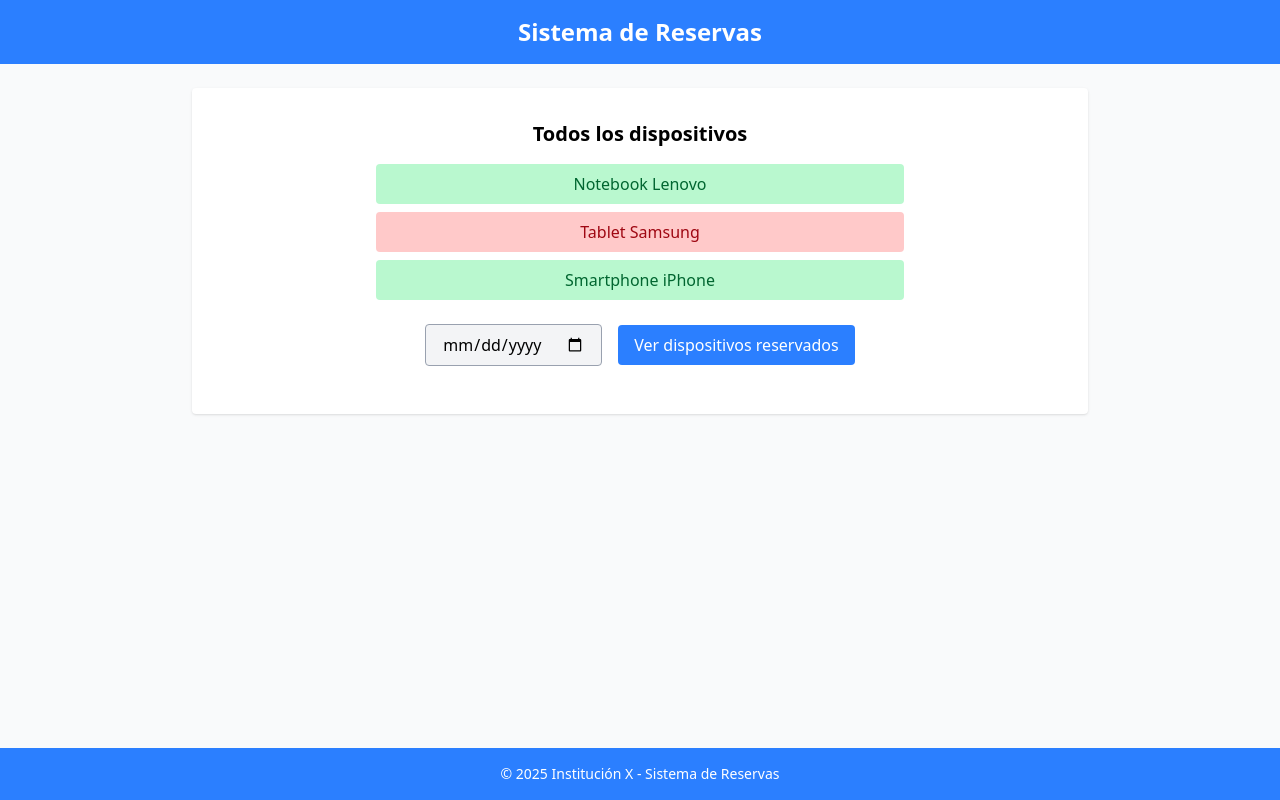
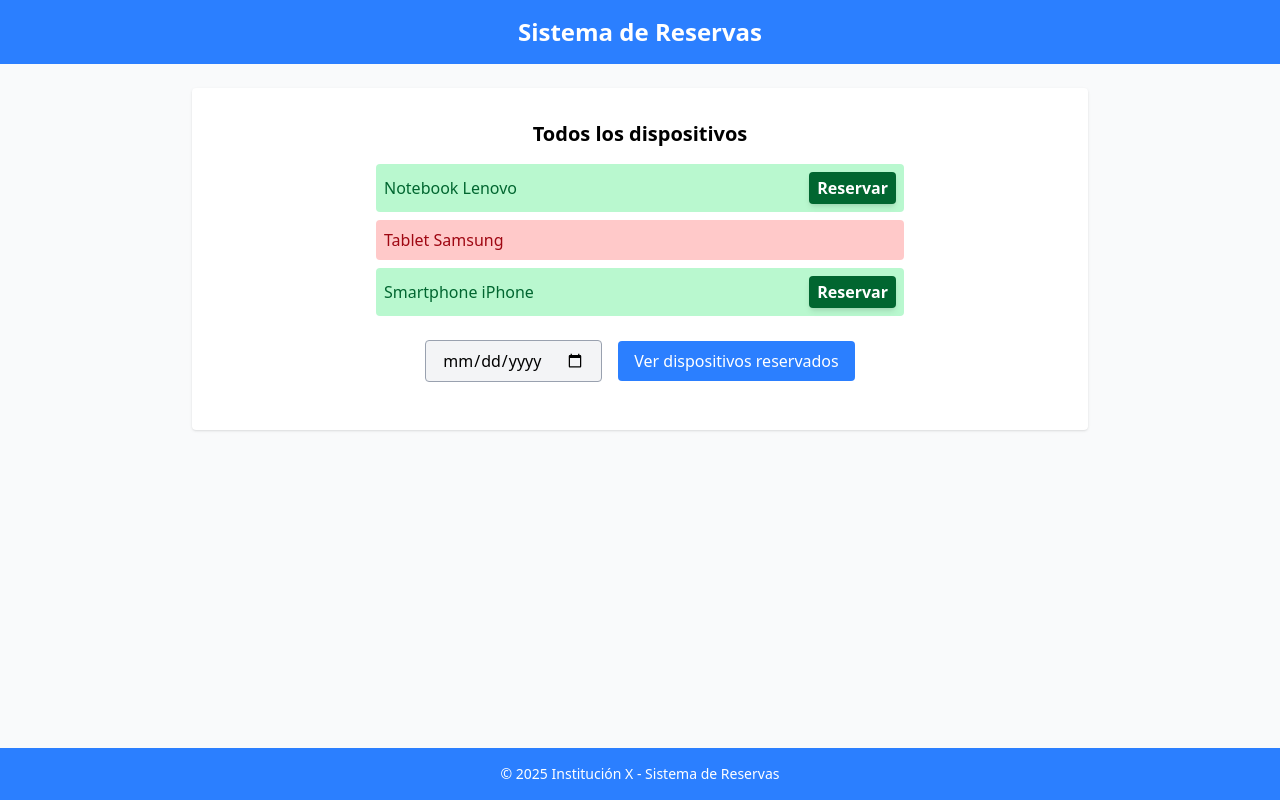
Before and after one commit to UboldiTIC/react-training-app, a React (Vite) app: page / in a window 1280 px wide. Built offline with nearby package versions, Linux system fonts and the light colour scheme.

Commit message:
Create ReserveButton

```diff
--- a/src/components/DeviceList.jsx
+++ b/src/components/DeviceList.jsx
@@ -1,3 +1,5 @@
+import ReservaButton from "./ReserveButton";
+
 const DeviceList = () => {
   const devices = [
     { name: 'Notebook Lenovo', inUse: 'true' },
@@ -10,13 +12,16 @@ const DeviceList = () => {
       {devices.map((device, index) => (
         <li
           key={index}
-          className={`p-2 rounded mb-2 ${
+          className={`relative p-2 rounded mb-2 flex justify-between items-center ${
             device.inUse === 'false'
               ? 'bg-red-200 text-red-800'
               : 'bg-green-200 text-green-800'
           }`}
         >
-          {device.name}
+          <span>{device.name}</span>
+          {device.inUse === 'true' && (
+            <ReservaButton />
+          )}
         </li>
       ))}
     </ul>
--- a/src/components/DeviceReserved.jsx
+++ b/src/components/DeviceReserved.jsx
@@ -6,9 +6,9 @@ const DeviceReserved = () => {
   const [filteredReserved, setFilteredReserved] = useState([]);
 
   const reserves = [
-    { date: '2025-10-01', time_from: '08:00', time_to: '10:30', name: 'Notebook Lenovo' },
-    { date: '2025-10-01', time_from: '09:00', time_to: '11:00', name: 'Tablet Samsung' },
-    { date: '2022-10-02', time_from: '14:00', time_to: '18:15', name: 'Smartphone iPhone' },
+    { date: '2025-10-01', time_from: '08:00', time_to: '10:30', name: 'Notebook Lenovo', user: 'Juan Pérez' },
+    { date: '2025-10-01', time_from: '09:00', time_to: '11:00', name: 'Tablet Samsung', user: 'María Gómez' },
+    { date: '2025-10-02', time_from: '14:00', time_to: '18:15', name: 'Smartphone iPhone', user: 'Carlos Ruiz' },
   ];
 
   const handleFilter = () => {
@@ -58,7 +58,7 @@ const DeviceReserved = () => {
                 key={index}
                 className="p-2 rounded mb-2 bg-red-200 text-red-800"
               >
-                {reserve.name} — {reserve.time_from} a {reserve.time_to}
+                {reserve.name} — {reserve.time_from} a {reserve.time_to} — {reserve.user}
               </li>
             ))}
           </ul>
--- /dev/null
+++ b/src/components/ReserveButton.jsx
@@ -0,0 +1,45 @@
+import React from 'react';
+
+const ReservaButton = ({ date, time_from, time_to, name, user }) => {
+  const handleReserva = async () => {
+    const payload = {
+      date,
+      time_from,
+      time_to,
+      name,
+      user,
+    };
+
+    try {
+      const response = await fetch('https://tu-api.com/reservas', {
+        method: 'POST',
+        headers: {
+          'Content-Type': 'application/json',
+        },
+        body: JSON.stringify(payload),
+      });
+
+      if (!response.ok) {
+        throw new Error('Error al enviar la reserva');
+      }
+
+      const result = await response.json();
+      console.log('Reserva exitosa:', result);
+      alert('Reserva realizada con éxito');
+    } catch (error) {
+      console.error('Error:', error);
+      alert('Hubo un problema al realizar la reserva');
+    }
+  };
+
+  return (
+    <button
+      onClick={handleReserva}
+      className="bg-green-800 text-white hover:bg-green-200 font-semibold py-1 px-2 rounded shadow-md transition duration-300"
+    >
+      Reservar
+    </button>
+  );
+};
+
+export default ReservaButton;
```
